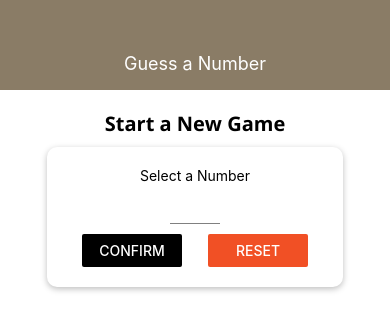
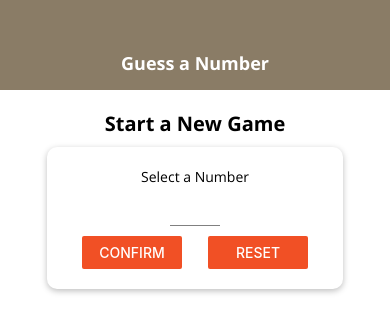
Before and after one commit to ryanstgermain/guess-a-number-native, a React Native app: screen / in a window 390 px wide. Shown: the top 332 px of the page. Built offline with nearby package versions, Linux system fonts and the light colour scheme.

Commit message:
Added styles for font families, changed button colors, and changed some other stuff with styling.

```diff
--- /dev/null
+++ b/components/BodyText.js
@@ -0,0 +1,19 @@
+import React from 'react';
+import { StyleSheet, Text } from 'react-native';
+// import colors from '../constants/colors';
+
+const BodyText = (props) => {
+  return (
+    <Text style={styles.body}>
+      {props.children}
+    </Text>
+  );
+};
+
+const styles = StyleSheet.create({
+  body: {
+    fontFamily: 'open-sans'
+  }
+});
+
+export default BodyText;
--- a/components/Header.js
+++ b/components/Header.js
@@ -2,10 +2,12 @@ import React from 'react';
 import { StyleSheet, View, Text } from 'react-native';
 import colors from '../constants/colors';
 
+import TitleText from '../components/TitleText';
+
 const Header = (props) => {
   return (
     <View style={styles.header}>
-      <Text style={styles.headerTitle}>{props.title}</Text>
+      <TitleText style={styles.headerTitle}>{props.title}</TitleText>
     </View>
   );
 };
@@ -22,7 +24,6 @@ const styles = StyleSheet.create({
 
   headerTitle: {
     color: 'white',
-    fontSize: 18
   }
 });
 
--- a/components/NumberContainer.js
+++ b/components/NumberContainer.js
@@ -23,7 +23,8 @@ const styles = StyleSheet.create({
 
   number: {
     color: colors.accent,
-    fontSize: 22
+    fontSize: 22,
+    fontFamily: 'open-sans-bold'
   }
 });
 
--- /dev/null
+++ b/components/TitleText.js
@@ -0,0 +1,20 @@
+import React from 'react';
+import { StyleSheet, Text } from 'react-native';
+// import colors from '../constants/colors';
+
+const TitleText = (props) => {
+  return (
+    <Text style={{ ...styles.title, ...props.style }}>
+      {props.children}
+    </Text>
+  );
+};
+
+const styles = StyleSheet.create({
+  title: {
+    fontFamily: 'open-sans-bold',
+    fontSize: 18
+  }
+});
+
+export default TitleText;
--- a/screens/GameOverScreen.js
+++ b/screens/GameOverScreen.js
@@ -5,16 +5,20 @@ import {
   Text,
   Button
 } from 'react-native';
+import colors from '../constants/colors';
+
+import TitleText from '../components/TitleText';
+import BodyText from '../components/BodyText';
 
 const GameOverScreen = (props) => {
   return (
     <View style={styles.screen}>
-      <Text>The Game is Over!</Text>
-      <Text>Number of rounds: {props.numberOfRounds}</Text>
-      <Text>Number chosen was: {props.userNumber}</Text>
+      <TitleText>The Game is Over!</TitleText>
+      <BodyText>Number of rounds: {props.numberOfRounds}</BodyText>
+      <BodyText>Number chosen was: {props.userNumber}</BodyText>
       <Button
         title='NEW GAME'
-        color='black'
+        color={colors.accent}
         onPress={props.onRestart}
       />
     </View>
--- a/screens/GameScreen.js
+++ b/screens/GameScreen.js
@@ -6,10 +6,11 @@ import {
   Button,
   Alert
 } from 'react-native';
-// import colors from '../constants/colors';
+import colors from '../constants/colors';
 
 import NumberContainer from '../components/NumberContainer';
 import Card from '../components/Card';
+import TitleText from '../components/TitleText';
 
 const generateRandomBetween = (min, max, exclude) => {
   min = Math.ceil(min);
@@ -66,19 +67,19 @@ const GameScreen = (props) => {
 
   return (
     <View style={styles.screen}>
-      <Text>Opponent's Guess</Text>
+      <TitleText>Opponent's Guess</TitleText>
       <NumberContainer>
         {currentGuess}
       </NumberContainer>
       <Card style={styles.buttonContainer}>
         <Button
           title='LOWER'
-          color='black'
+          color={colors.accent}
           onPress={nextGuessHandler.bind(this, 'lower')}
         />
         <Button
           title='GREATER'
-          color='black'
+          color={colors.accent}
           onPress={nextGuessHandler.bind(this, 'greater')}
         />
       </Card>
--- a/screens/StartGameScreen.js
+++ b/screens/StartGameScreen.js
@@ -13,6 +13,8 @@ import colors from '../constants/colors';
 import Card from '../components/Card';
 import Input from '../components/Input';
 import NumberContainer from '../components/NumberContainer';
+import TitleText from '../components/TitleText';
+import BodyText from '../components/BodyText';
 
 const StartGameScreen = (props) => {
   const [ enteredValue, setEnteredValue ] = useState('');
@@ -49,13 +51,13 @@ const StartGameScreen = (props) => {
   if (confirmed) {
     confirmedOutput = (
       <Card style={styles.summaryContainer}>
-        <Text>You selected</Text>
+        <BodyText>You selected</BodyText>
         <NumberContainer>
           {selectedNumber}
         </NumberContainer>
         <Button
           title='START GAME'
-          color='black'
+          color={colors.accent}
           onPress={() => props.onStartGame(selectedNumber)}
         />
       </Card>
@@ -68,9 +70,9 @@ const StartGameScreen = (props) => {
         Keyboard.dismiss();
       }}>
       <View style={styles.screen}>
-        <Text style={styles.title}>Start a New Game</Text>
+        <TitleText style={styles.title}>Start a New Game</TitleText>
         <Card style={styles.inputContainer}>
-          <Text>Select a Number</Text>
+          <BodyText>Select a Number</BodyText>
           <Input
             style={styles.input}
             blurOnSubmit
@@ -85,7 +87,7 @@ const StartGameScreen = (props) => {
             <View style={styles.button}>
               <Button
                 title='Confirm'
-                color='black'
+                color={colors.accent}
                 onPress={confirmInputHandler}
               />
             </View>
@@ -114,7 +116,6 @@ const styles = StyleSheet.create({
   title: {
     fontSize: 20,
     marginVertical: 10,
-    fontFamily: 'open-sans-bold'
   },
 
   inputContainer: {
@@ -131,12 +132,13 @@ const styles = StyleSheet.create({
   },
 
   button: {
-    width: 100
+    width: 100,
   },
 
   input: {
     width: 50,
-    textAlign: 'center'
+    textAlign: 'center',
+    fontFamily: 'open-sans-bold'
   },
 
   summaryContainer: {
```
